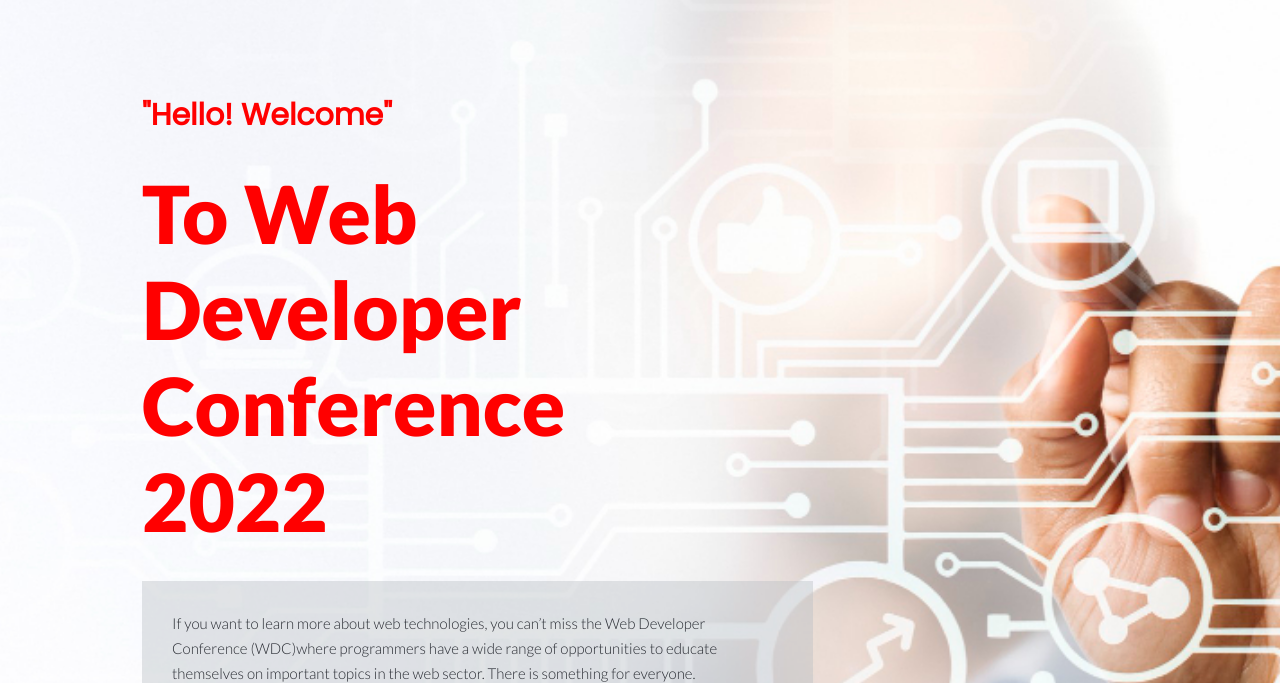
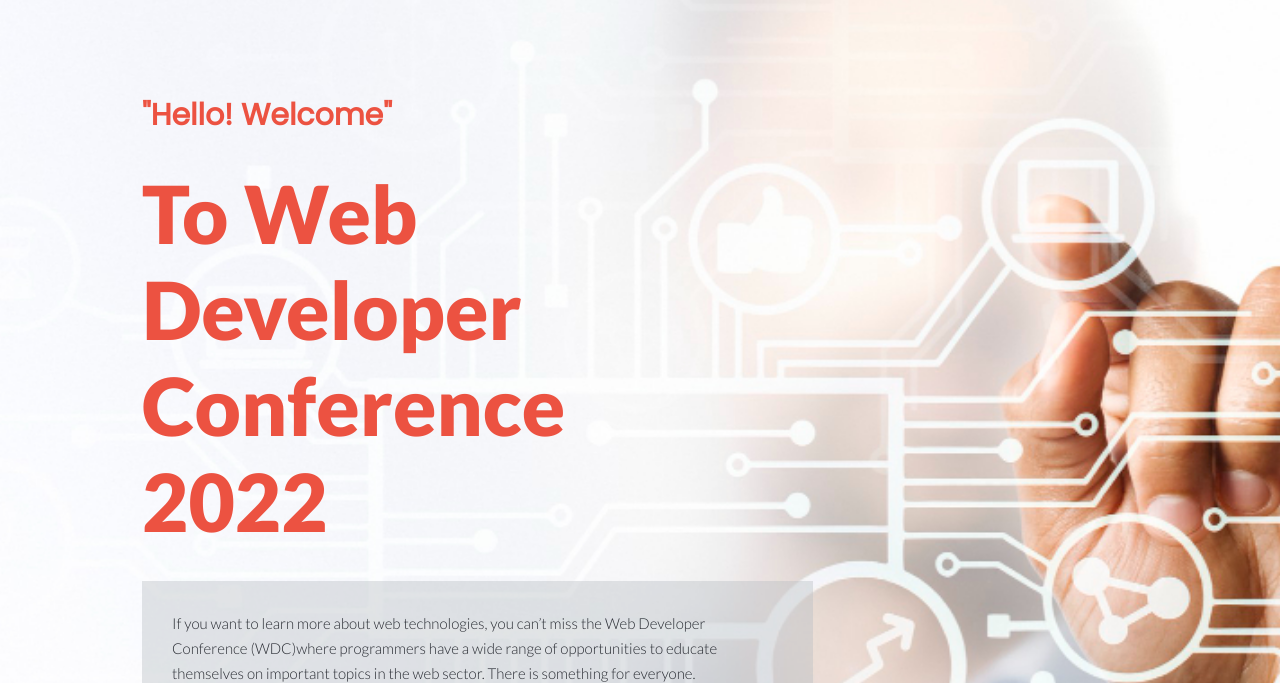
Before and after one commit to abenaTenkorang/Capstone_1, a website: page index.html in a window 1280 px wide. Shown: the part 117-800 px from the top of the page. Drawn offline with Linux system fonts and the light colour scheme.

Commit message:
Color changed from red to orange in header titles

```diff
--- a/style.css
+++ b/style.css
@@ -105,7 +105,7 @@ body {
   display: flex;
   flex-direction: column;
   justify-content: center;
-  color: red;
+  color:  hsl(6, 82%, 59%);
   padding: 19px;
   width: 100%;
 }
@@ -121,7 +121,7 @@ body {
   width: 100%;
   font-weight: 900;
   font-family: 'Lato', sans-serif;
-  color: red;
+  color:  hsl(6, 82%, 59%);
   margin: 25px 0 30px 0;
 }
 
```
